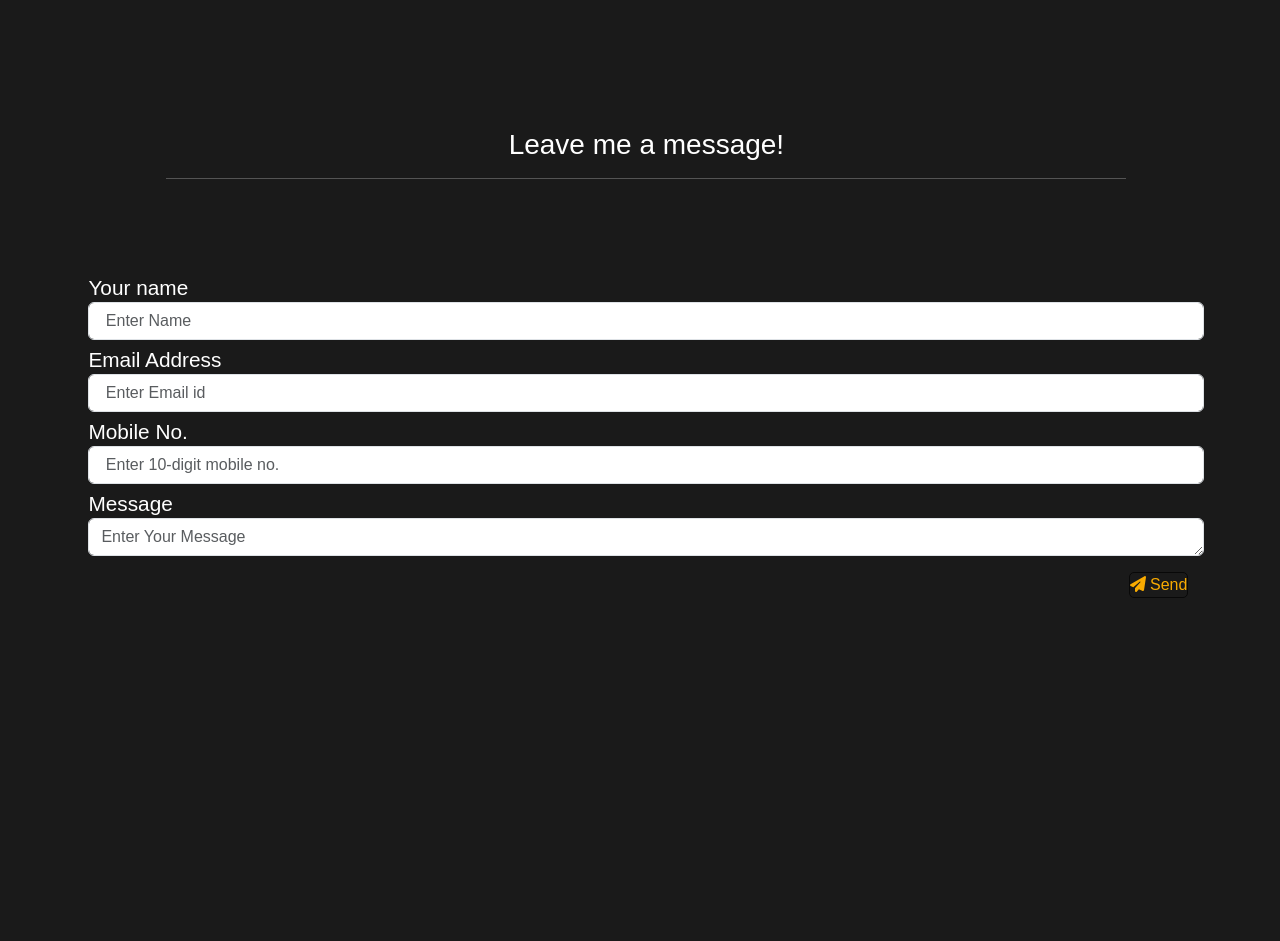
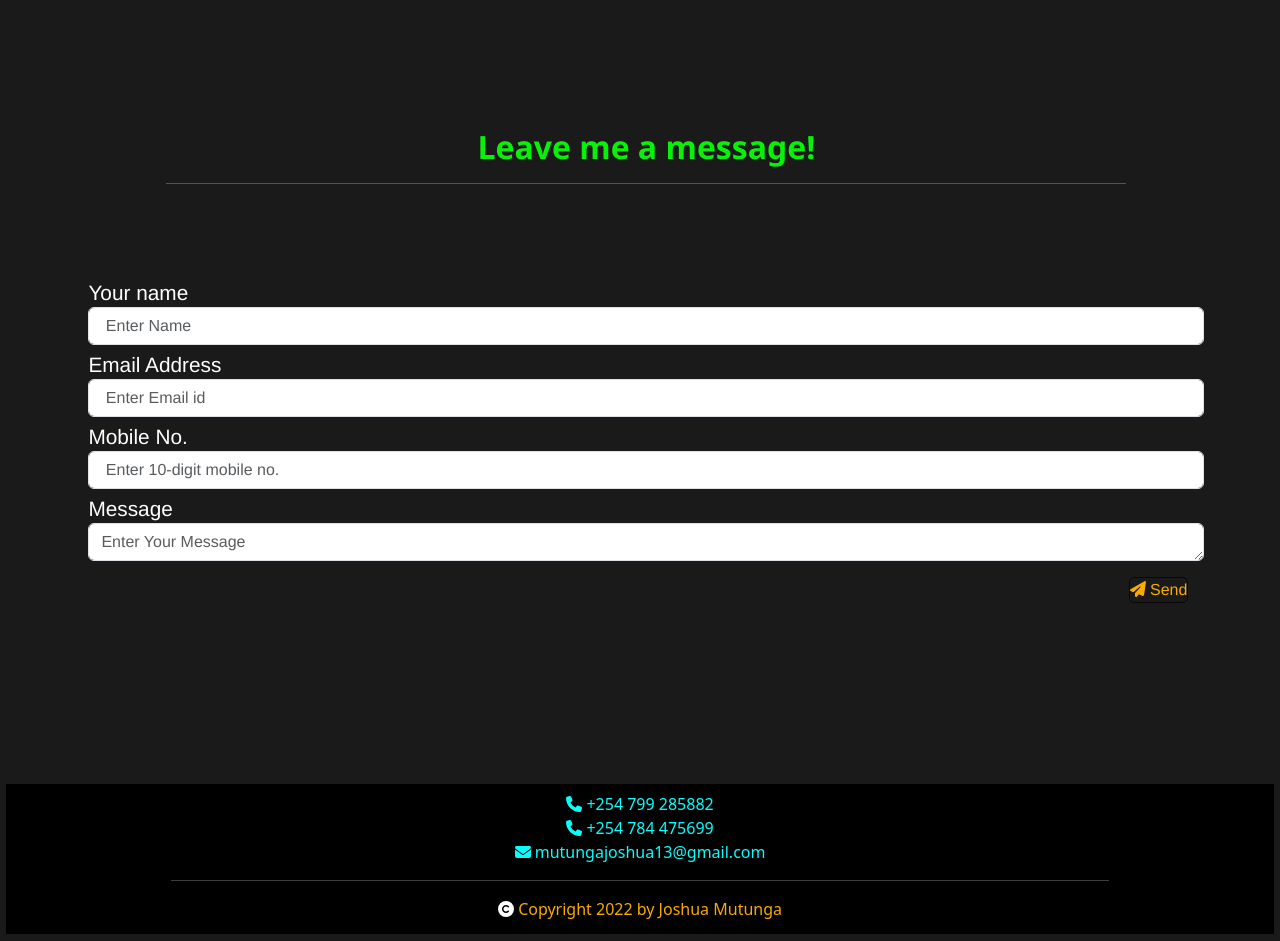
Before and after one commit to KioiJr/KioiJr_Portfilio, a React (Create React App) app: page / in a window 1280 px wide. Shown: the part 1540-2481 px from the top of the page. Before the commit the page ends 2315 px from the top, so only its background shows below. Built offline with nearby package versions, Linux system fonts and the light colour scheme.

Commit message:
portfolio

```diff
--- a/package.json
+++ b/package.json
@@ -3,12 +3,18 @@
   "version": "0.1.0",
   "private": true,
   "dependencies": {
+    "@fortawesome/fontawesome-svg-core": "^6.2.1",
+    "@fortawesome/free-solid-svg-icons": "^6.2.1",
+    "@fortawesome/react-fontawesome": "^0.2.0",
     "@testing-library/jest-dom": "^5.16.5",
     "@testing-library/react": "^13.4.0",
     "@testing-library/user-event": "^13.5.0",
     "react": "^18.2.0",
     "react-dom": "^18.2.0",
+    "react-router": "^6.4.3",
+    "react-router-dom": "^6.4.3",
     "react-scripts": "5.0.1",
+    "react-typed": "^1.2.0",
     "web-vitals": "^2.1.4"
   },
   "scripts": {
--- a/src/App.css
+++ b/src/App.css
@@ -29,7 +29,7 @@ body{
   padding: 0.4rem;
   box-sizing: border-box;
   overflow-x: hidden;
-  font-family: 'Lucida Sans', 'Lucida Sans Regular', 'Lucida Grande', 'Lucida Sans Unicode', Geneva, Verdana, sans-serif;
+  font-family: Helvetica;
   background: #1a1a1a !important;
   color: whitesmoke !important;
   }
@@ -145,6 +145,7 @@ margin: 10px;
   color: hsl(120, 93%, 49%);
 }
 .post-heading h3{
+  font-family: 'Segoe UI', Tahoma, Geneva, Verdana, sans-serif;
   color: hsl(120, 93%, 49%);
   font-size: 2rem;
   font-weight: bold;
@@ -163,7 +164,7 @@ margin: 10px;
 }
 #contact{
 
-    font-family: 'Teko', sans-serif;
+  font-family: Helvetica;
   padding-top: 60px;
   width: 100%;
   width: 100vw;
@@ -226,6 +227,25 @@ textarea.form-control {
  font-weight: bold;
  text-transform: uppercase;
 }
+.row .card .a{
+  text-decoration: none;
+}
+.card button{
+  margin-left: 25%;
+  margin-top: 5px;
+  margin-bottom: 5px;
+  width: 50%;
+  border: 1px solid #1a1a1a;
+  border-radius: 5px;
+  color: #090a0a;
+  background: #f9ab00;
+}
+
+.card button:hover{
+  color: #141412;
+  background: #1ebba3;
+  border: 1px solid #31e49f;
+}
 
 .h6{
   font-weight: 300;
@@ -236,23 +256,46 @@ textarea.form-control {
   border: #31e49f;
   border-radius: 5px;
 }
+/* h3{
+  font-family: Arial, Helvetica, 'Segoe UI', Tahoma, Geneva, Verdana, sans-serif;
+} */
 
 .footer{
   text-align: center;
   margin-top: 1rem;
   padding: 0.5rem;
-  background-color: hsla(145, 93%, 48%, 0.623);
-  position: fixed;
-  bottom: 0;
-  left: 0;
+  background-color: hsl(0, 0%, 0%);
+  /* bottom: 0;
+  left: 0; */
   width: 100%;
   height: 150px;
   text-decoration: none;
 }
 .footer a{
   text-decoration: none;
-  color: rgb(255, 255, 255);
+  color: rgb(9, 253, 253);
+}
+.footer a:hover{
+  color: #f9ab00;
 }
 .footer p{
-  color: #000;
+  color: #f9ab00;
 }
+.hidesSkins{
+  color: #f1f1f1;
+}
+
+@media screen and (max-width: 740px){
+  .card{
+    max-width: 90%;
+    margin: auto;
+  }
+  .header-wrapper{
+    max-width: 90%;
+    margin: auto;
+  }
+  #contact{
+    max-width: 90%;
+    margin: auto;
+  }
+}
--- a/src/App.js
+++ b/src/App.js
@@ -1,15 +1,13 @@
 
 import './App.css';
-// import Particles from 'react-particles-js';
 import "bootstrap/dist/css/bootstrap.min.css"
 import Navbar from './Components/Navbar';
 import Header from './Components/Header';
 import Body from './Components/Body';
 import Footer from './Components/Footer';
-// import Experience from './Components/Experience';
 import Projects from './Components/Projects';
 import Contacts from './Components/Contacts';
-
+// import {Route,Switch, Link} from 'react-router-dom'
 
 
 
--- a/src/Components/Contacts.js
+++ b/src/Components/Contacts.js
@@ -5,7 +5,7 @@ import {faPaperPlane} from '@fortawesome/free-solid-svg-icons';
 const Contacts = () => {
   return (
     <div id='contact'>
-      	<div class="section-content">
+      	<div className="post-heading text-center">
 				{/* <h1 class="section-header">Get in <span class="content-header wow fadeIn " data-wow-delay="0.2s" data-wow-duration="2s"> Touch</span></h1> */}
 				<h3>Leave me a message!</h3>
 				<hr className="w-75 mx-auto pb-5"/>
--- a/src/Components/Footer.js
+++ b/src/Components/Footer.js
@@ -7,12 +7,11 @@ import { faEnvelope} from '@fortawesome/free-solid-svg-icons';
 const Footer = () => {
   return (
     <div className='footer col-12'>
-        <a href='tel:+254799285882'><FontAwesomeIcon icon={faPhone}/>  +254 799 285882</a><br></br>
-        <a href='tel:+254784475699'><FontAwesomeIcon icon={faPhone}/>  +254 784 475699</a><br></br>
+        <a href='tel:+254799285882'><FontAwesomeIcon icon={faPhone}/>    +254 799 285882</a><br></br>
+        <a href='tel:+254784475699'><FontAwesomeIcon icon={faPhone}/>    +254 784 475699</a><br></br>
         <a href='mailto:mutungajoshua13@gmail.com'><FontAwesomeIcon icon={faEnvelope}/> mutungajoshua13@gmail.com</a>
         <hr className="w-75 mx-auto"/>
-        {/* <p>Copyright <FontAwesomeIcon icon={faCopyright}/> Joshua Mutunga. All rights reserved.</p> */}
-         <p class="text-muted"><span>&copy</span>Copyright 2022</p>
+        <p><FontAwesomeIcon icon={faCopyright} color='white'/> Copyright 2022 by Joshua Mutunga</p>
     </div>
   )
 }
```
Also changed, not shown: src/Components/Hides.js (added, +9 -0 lines), src/Components/Hospital.js (added, +9 -0 lines), src/Components/Movie.js (added, +23 -0 lines), src/Components/movie.js (deleted, +0 -9 lines), 1 other file (tests, documents, lock files or other folders).
